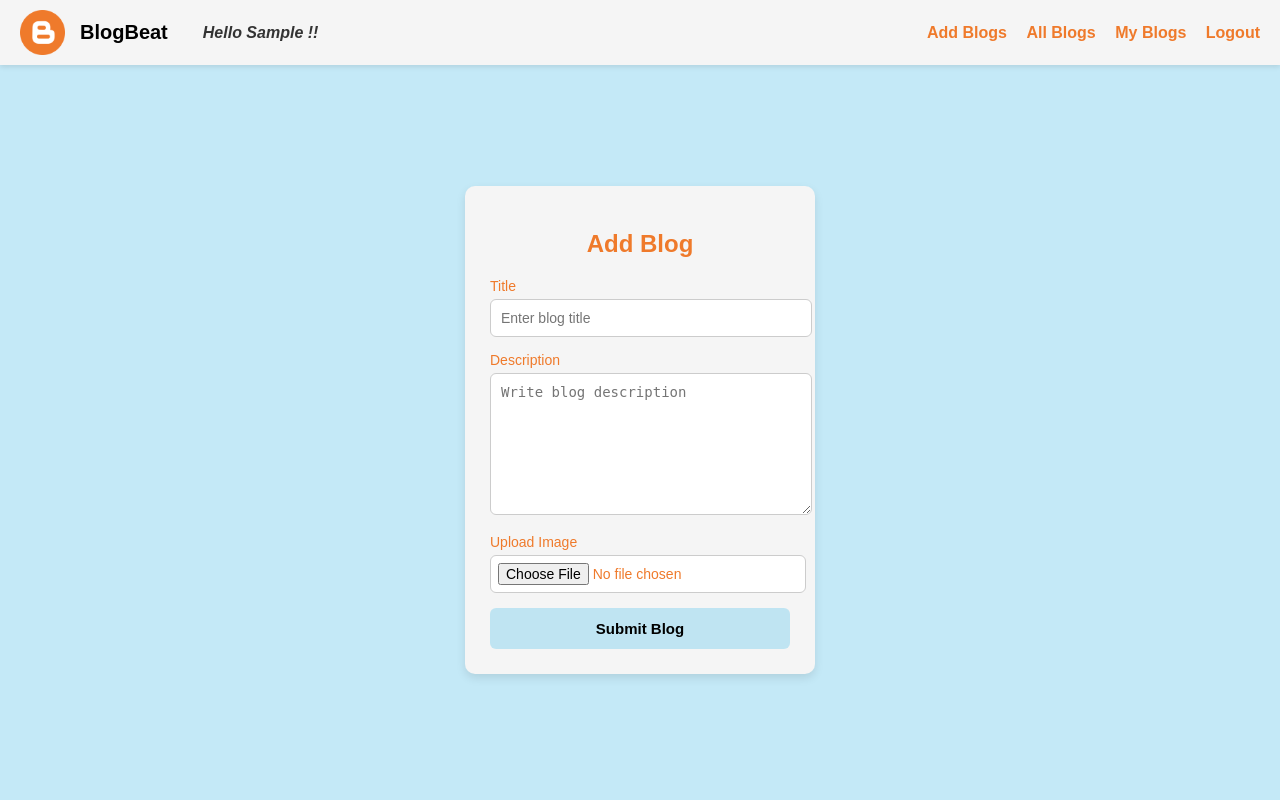
After one commit to Rahul-vis/Blogs_application, a Django app: page /add-blogs in a window 1280 px wide. The commit adds this page. Run offline with Django 5.2, Linux system fonts and the light colour scheme; the visitor is signed in with stand-in values (Sample User, id 1).

Commit message:
blog create form and display update css for blogform and home view

```diff
--- /dev/null
+++ b/src/blogapp/templates/blogform.html
@@ -0,0 +1,62 @@
+{% extends "layout.html" %}
+
+
+{%block "pagecontent"%}
+<div class="container">
+
+  <div class="form-container">
+
+    <h2>Add Blog</h2>
+
+    <form method="POST" enctype="multipart/form-data">
+
+      {% csrf_token %}
+
+      <!-- Title -->
+      <div class="form-group">
+        <label for="title">Title</label>
+        <input
+          type="text"
+          id="title"
+          name="title"
+          placeholder="Enter blog title"
+          required
+        >
+      </div>
+
+      <!-- Description -->
+      <div class="form-group">
+        <label for="description">Description</label>
+
+        <textarea
+          id="description"
+          name="description"
+          placeholder="Write blog description"
+          required
+        ></textarea>
+      </div>
+
+      <!-- Image -->
+      <div class="form-group">
+        <label for="blog_image">Upload Image</label>
+
+        <input
+          type="file"
+          id="blog_image"
+          name="blog_image"
+          accept="image/*"
+          required
+        >
+      </div>
+
+      <!-- Submit Button -->
+      <button type="submit">
+        Submit Blog
+      </button>
+
+    </form>
+
+  </div>
+
+</div>
+  {%endblock%}
--- a/src/blogapp/views.py
+++ b/src/blogapp/views.py
@@ -1,3 +1,23 @@
-from django.shortcuts import render
+from django.shortcuts import render,redirect
+from .models import Blog
+from django.contrib.auth.decorators import login_required
 
 # Create your views here.
+
+@login_required
+def addBlogView(request):
+    if request.method=="POST":
+        title=request.POST.get("title")
+        description=request.POST.get("description")
+        blog_image=request.FILES["blog_image"]
+        blog=Blog()
+        blog.title=title
+        blog.description=description
+        blog.blog_image=blog_image
+        blog.user=request.user
+        blog.save()
+
+        return redirect("/home")
+
+    else:
+     return render(request,"blogform.html")
--- a/src/blogbeat/urls.py
+++ b/src/blogbeat/urls.py
@@ -17,6 +17,7 @@ Including another URLconf
 from django.contrib import admin
 from django.urls import path
 from userapp.views import *
+from blogapp.views import *
 
 from django.conf import settings
 from django.conf.urls.static import static
@@ -26,5 +27,7 @@ urlpatterns = [
     path("",registerView),
     path("home",homeView),
     path("accounts/login/",loginView),
-    path("accounts/logout/",logoutView)
+    path("accounts/logout/",logoutView),
+
+    path("add-blogs",addBlogView)
 ]+static(settings.MEDIA_URL, document_root=settings.MEDIA_ROOT)
--- a/src/userapp/static/css/main.css
+++ b/src/userapp/static/css/main.css
@@ -23,9 +23,32 @@
       align-items: center;
     }
 
-    nav img {
-      height: 40px;
-    }
+
+ .logo-section {
+  display: flex;
+  align-items: center;
+  gap: 15px;
+}
+
+.logo-section img {
+  height: 45px;
+}
+
+/* Blog Name */
+.brand-name {
+  font-size: 20px;
+  font-weight: bold;
+  /* color: rgb(239, 122, 43); */
+}
+
+/* User Name */
+.user-name {
+  margin-left: 20px;
+  font-size: 16px;
+  font-weight: 600;
+  color: #333;
+  font-style: italic
+}
 
     nav a {
       margin-left: 15px;
@@ -90,3 +113,126 @@
     button:hover {
       opacity: 0.9;
     }
+
+
+
+
+
+
+    /* addblogs css */
+
+    input,
+textarea {
+  width: 100%;
+  padding: 10px;
+  border: 1px solid #ccc;
+  border-radius: 6px;
+  outline: none;
+  font-size: 14px;
+}
+
+/* Textarea */
+textarea {
+  resize: vertical;
+  min-height: 120px;
+}
+
+/* Focus Effect */
+input:focus,
+textarea:focus {
+  border-color: rgb(239, 122, 43);
+}
+
+/* File Input */
+input[type="file"] {
+  background-color: white;
+  padding: 7px;
+}
+
+/* Button */
+button {
+  width: 100%;
+  padding: 12px;
+  background-color: var(--primary);
+  border: none;
+  border-radius: 6px;
+  cursor: pointer;
+  font-size: 15px;
+  font-weight: bold;
+  transition: 0.3s;
+}
+
+/* Blog Container */
+.blog-container {
+  width: 90%;
+  /* max-width: 1200px; */
+  margin: auto;
+  display: grid;
+  grid-template-columns: repeat(4, 1fr);
+  gap: 25px;
+  /* border: 2px solid red; */
+   padding: 20px 0;
+
+}
+
+/* Blog Card */
+.blog-card {
+  background-color: whitesmoke;
+  border-radius: 12px;
+  overflow: hidden;
+  box-shadow: 0 3px 8px rgba(0,0,0,0.1);
+  transition: 0.3s;
+}
+
+.blog-card:hover {
+  transform: translateY(-5px);
+}
+
+/* Blog Image */
+.blog-card img {
+  width: 100%;
+  height: 220px;
+  object-fit: cover;
+}
+
+/* Blog Content */
+.blog-content {
+  padding: 15px;
+}
+
+/* Blog Title */
+.blog-content span {
+  display: block;
+  font-size: 20px;
+  font-weight: bold;
+  color: rgb(239, 122, 43);
+  margin-bottom: 10px;
+}
+
+/* Blog Description */
+.blog-content p {
+  color: #333;
+  line-height: 1.5;
+  font-size: 14px;
+}
+
+/* Creator Name */
+.creator-name {
+  display: block;
+  margin-bottom: 8px;
+  color: gray;
+  font-size: 13px;
+}
+
+/* Responsive */
+@media (max-width: 992px) {
+  .blog-container {
+    grid-template-columns: repeat(2, 1fr);
+  }
+}
+
+@media (max-width: 600px) {
+  .blog-container {
+    grid-template-columns: 1fr;
+  }
+}
--- a/src/userapp/templates/layout.html
+++ b/src/userapp/templates/layout.html
@@ -11,10 +11,19 @@
 
   <header>
     <nav>
-      <div>
-        <img src="{% static 'images/icon.webp'%}" alt="Logo">
+      <div class="logo-section">
 
-      </div>
+    <img src="{% static 'images/icon.webp' %}" alt="Logo">
+
+    <span class="brand-name">BlogBeat</span>
+
+    {% if user.is_authenticated %}
+        <span class="user-name">
+            Hello {{ request.user.first_name }} !!
+        </span>
+    {% endif %}
+
+</div>
       <div>
         {% if user.is_authenticated %}
         <a href="add-blogs">Add Blogs</a>
--- a/src/userapp/views.py
+++ b/src/userapp/views.py
@@ -2,6 +2,8 @@ from django.shortcuts import render,redirect
 from django.contrib.auth.models import User
 from django.contrib.auth.decorators import login_required
 from django.contrib.auth import authenticate,login,logout
+
+from blogapp.models import Blog
 # Create your views here.
 
 def registerView(request):
@@ -21,7 +23,8 @@ def registerView(request):
 
 @login_required
 def homeView(request):
-     return render(request,"home.html" ,{"user":request.user});
+     blogs=Blog.objects.all()
+     return render(request,"home.html" ,{"user":request.user , "blogs":blogs} );
 
 
 
```
Also changed, not shown: src/userapp/templates/home.html (+37 -2 lines).
